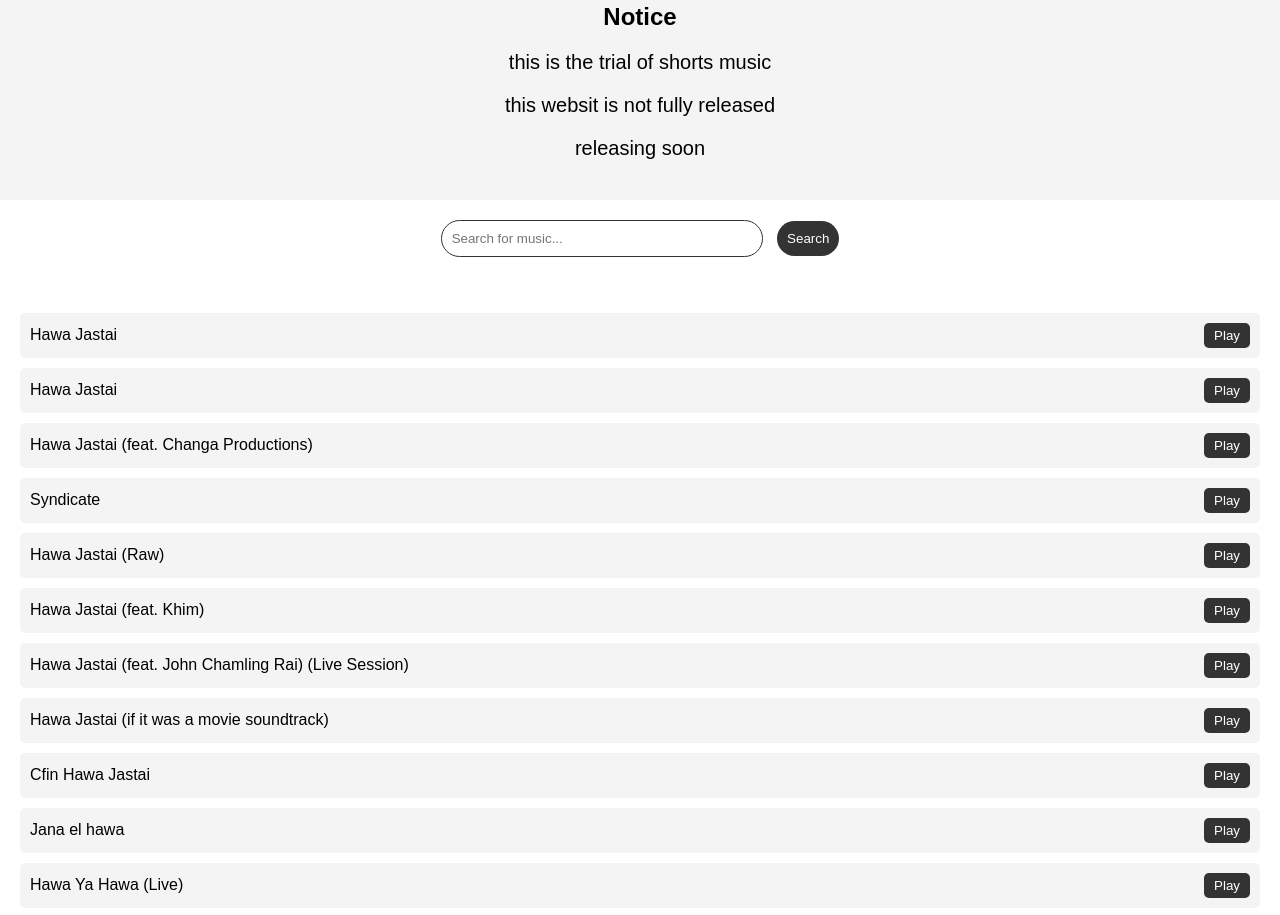
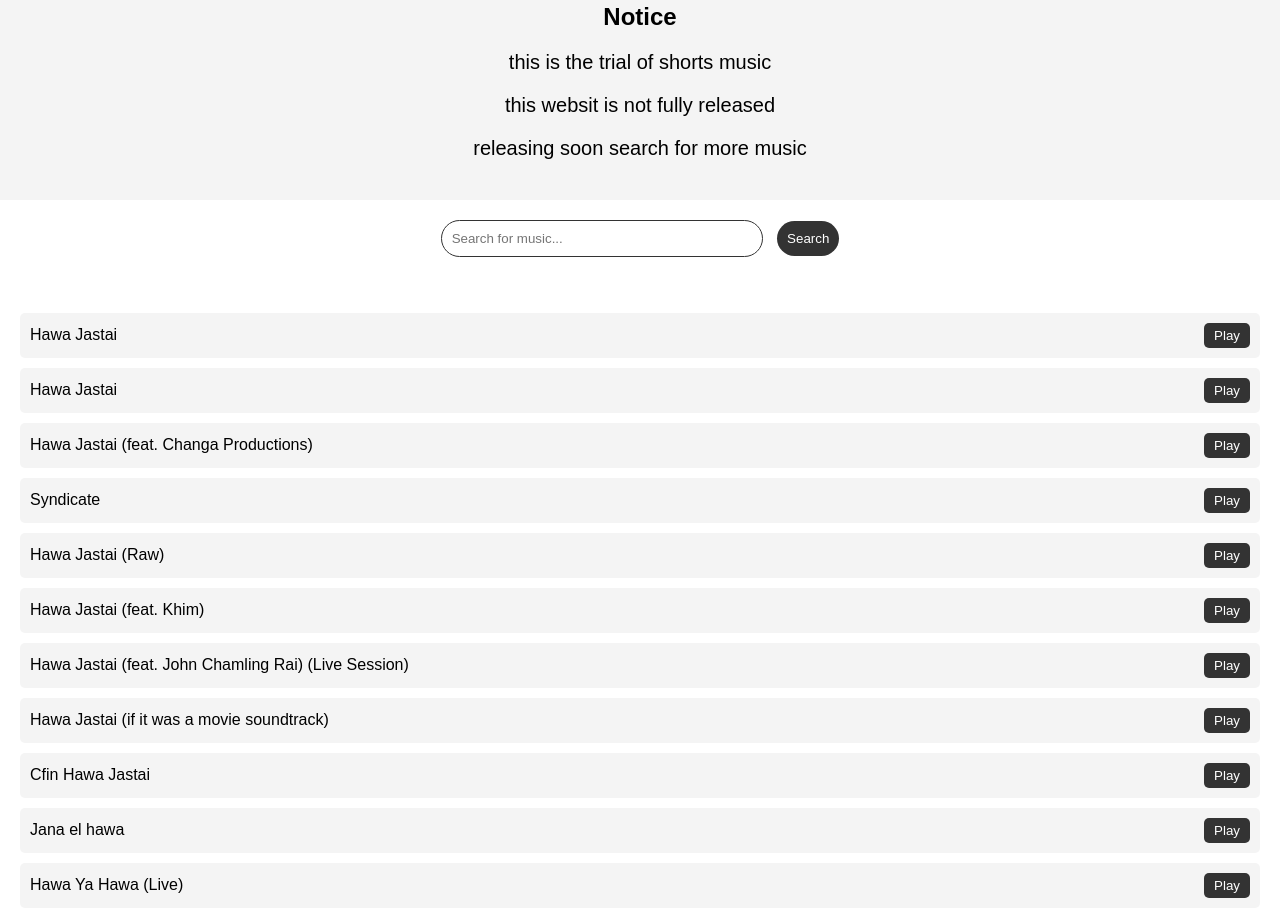
Before and after one commit to nishan0099/musi, a plain HTML site: page index.html in a window 1280 px wide. Shown: the part 837-1752 px from the top of the page. Drawn offline with Linux system fonts and the light colour scheme.

Commit message:
index.html

```diff
--- a/index.html
+++ b/index.html
@@ -32,7 +32,8 @@
         <h2>Notice</h2>
         <p>this is the trial of shorts music </p>
 <p>this websit is not fully released </p>
-        <p>releasing soon</p>
+        <p>releasing soon
+search for more music</p>
     </section>
 
     <section class="search-section">
```
